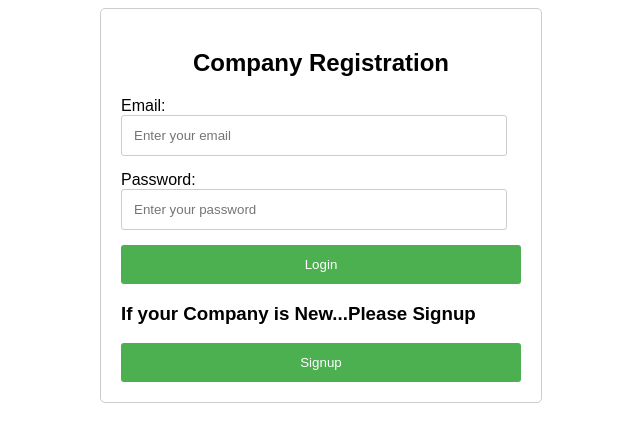
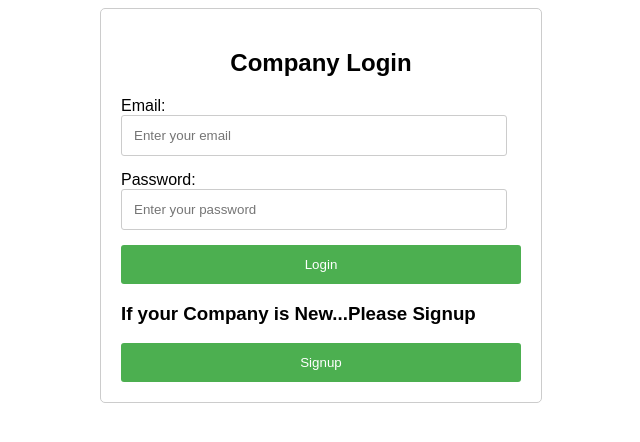
Before and after one commit to Gourob47/Django_Tracking_APP, a Django app: template mysite/Home/templates/login.html in a window 1280 px wide. Shown: the top 442 px of the page, without its empty margins (319-959 px from the left). Run offline with Django 4.2, Linux system fonts and the light colour scheme; the template is opened without the code that fills it, so the values that code supplies are empty.

Commit message:
Update_Syntax

```diff
--- a/mysite/Home/templates/login.html
+++ b/mysite/Home/templates/login.html
@@ -3,8 +3,6 @@
 <head>
     <meta charset="UTF-8">
     <meta name="viewport" content="width=device-width, initial-scale=1.0">
-
-
     <title>Company Registration</title>
     <style>
       body {
@@ -62,7 +60,7 @@
   </head>
   <body>
     <div class="container">
-      <h2>Company Registration</h2>
+      <h2>Company Login</h2>
       <form method="POST">
 
         {% csrf_token %}
```
